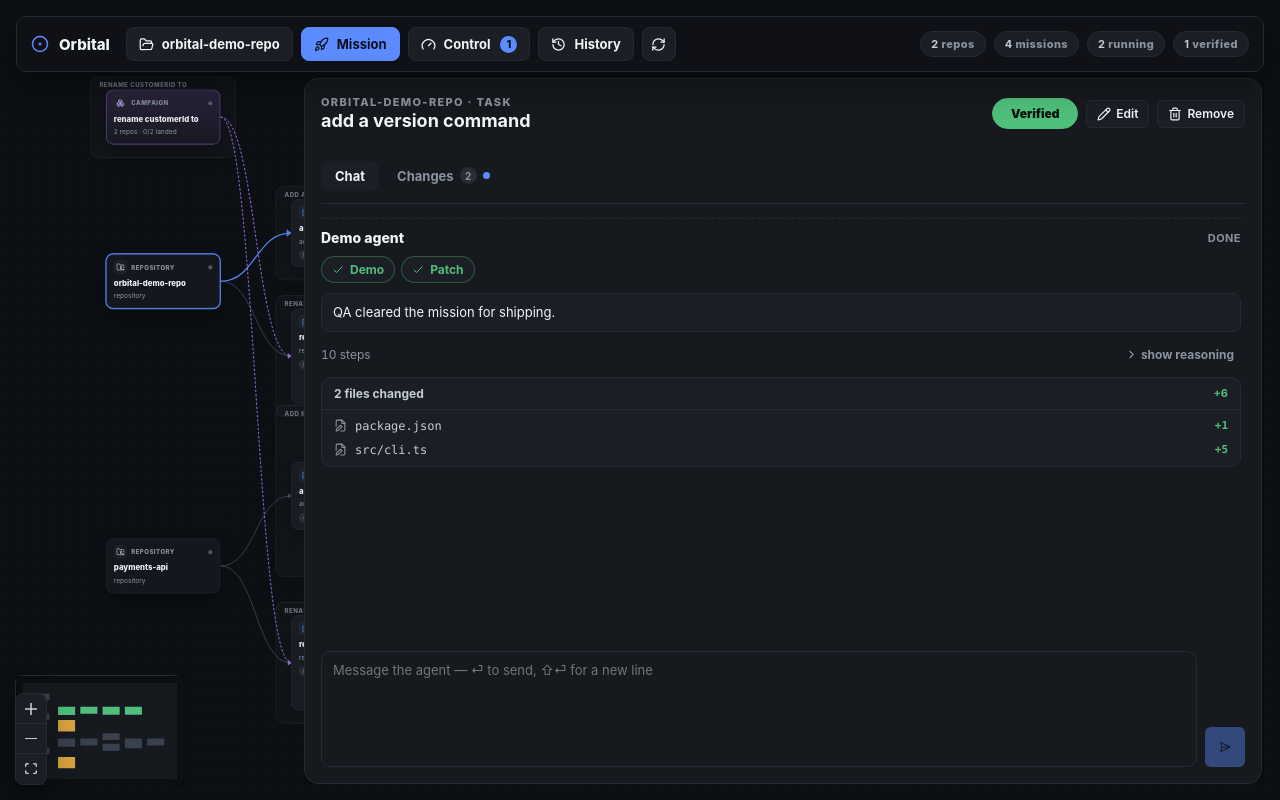
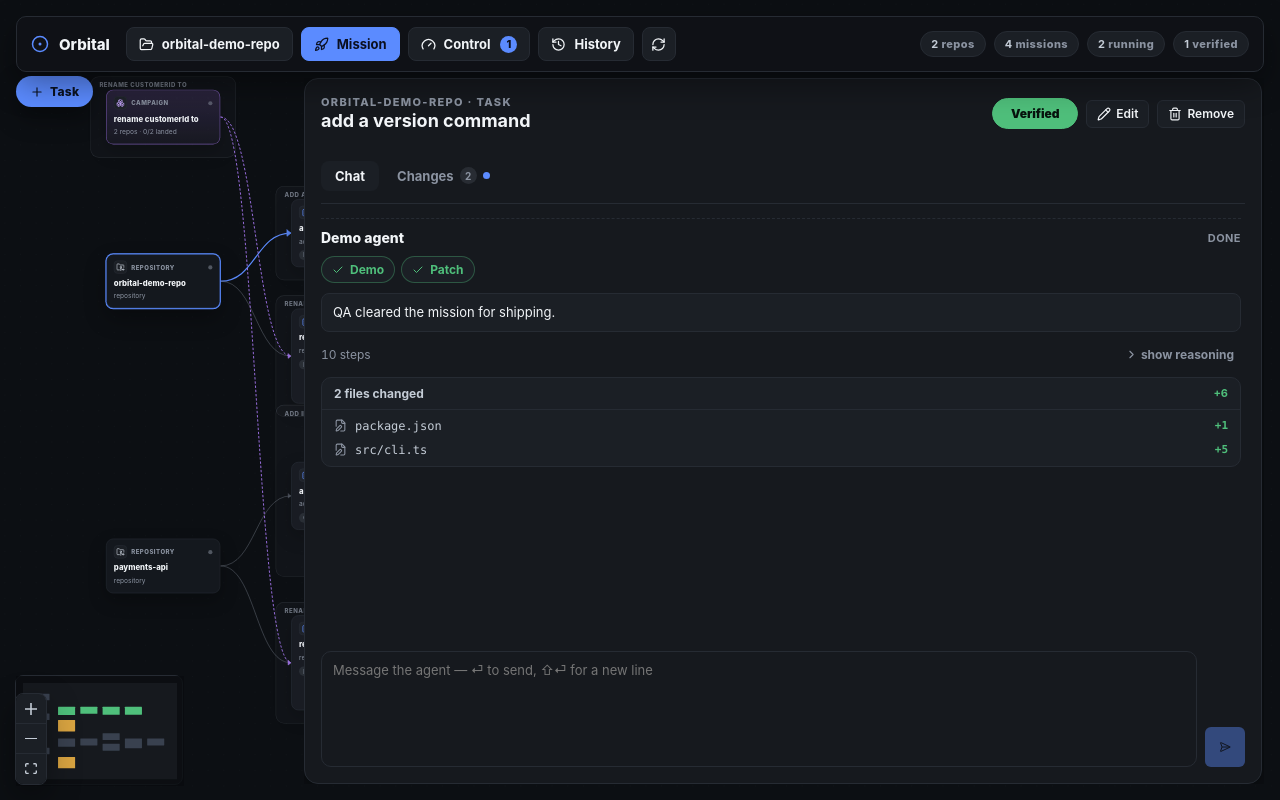
Before and after one commit to whosgotch/orbital, a React (Vite) app in the folder app/: page / in a window 1280 px wide. Built offline with nearby package versions, Linux system fonts and the light colour scheme.

Commit message:
feat(app): create tasks directly on the canvas via a draft node

```diff
--- a/app/src/App.tsx
+++ b/app/src/App.tsx
@@ -68,6 +68,10 @@ const emptyMissionLoopState: MissionLoopState = {
 const initialWorkspaceView = workspaceViewFromMissionLoop(emptyMissionLoopState);
 type WorkerMode = "mock" | "local-command" | "claude-manager";
 
+// The single canvas draft-task card. It exists only in the rendered graph until
+// Queue/Run turns it into a real mission, so one well-known id is enough.
+const DRAFT_TASK_NODE_ID = "task_draft";
+
 // Map a mission's actual worker name to the selectable mode, so the per-mission
 // dropdown reflects whoever last ran it (any claude-* agent reads as Claude).
 function workerModeFromName(workerName: string | undefined): WorkerMode {
@@ -185,6 +189,8 @@ export function App() {
   const [focusedDiffFile, setFocusedDiffFile] = useState<string | undefined>(undefined);
   // Worker chosen at launch time (intake), applied to every mission queued.
   const [intakeWorkerMode, setIntakeWorkerMode] = useState<WorkerMode>("claude-manager");
+  // Whether a draft task card is open on the canvas ("+ Task" was clicked).
+  const [draftingTask, setDraftingTask] = useState(false);
   // Inline prompt editor for refining a mission's instruction before launch.
   const [editingPrompt, setEditingPrompt] = useState(false);
   const [promptDraft, setPromptDraft] = useState("");
@@ -231,6 +237,9 @@ export function App() {
   // Selecting a node opens the task window on that step's surface: task and
   // agent land in the chat, changes and verify land in the diff.
   const handleSelectNode = (nodeId: string) => {
+    // The draft card is an input surface, not a mission — clicking it while
+    // typing must not steal the selection onto some other node.
+    if (nodeId === DRAFT_TASK_NODE_ID) return;
     setSelectedNodeId(nodeId);
     const node = workspaceGraphNodes.find((item) => item.id === nodeId);
     if (!node) return;
@@ -387,6 +396,66 @@ export function App() {
 
   const graphEdges = workspaceGraphEdges;
 
+  // The repository that will own a task drafted on the canvas: the selected
+  // one, else the active workspace, else whatever is connected.
+  const draftRepository =
+    selectedRepository ??
+    missionLoopState.repositories.find((repo) => repo.path === activeRepoPath) ??
+    missionLoopState.repositories[0];
+
+  // While "+ Task" is open, the canvas shows one extra draft card wired to its
+  // repo, in its own lane — authored in place, committed via Queue/Run.
+  const canvasNodes = useMemo(() => {
+    if (!draftingTask) return graphNodes;
+    return [
+      ...graphNodes,
+      {
+        id: DRAFT_TASK_NODE_ID,
+        kind: "task" as const,
+        label: "New task",
+        detail: "task",
+        mission_id: DRAFT_TASK_NODE_ID,
+        repository_id: draftRepository?.id,
+        meta: { draft: true, worker: workerModeLabel(intakeWorkerMode) },
+      },
+    ];
+  }, [graphNodes, draftingTask, draftRepository?.id, intakeWorkerMode]);
+
+  const canvasEdges = useMemo(() => {
+    if (!draftingTask || !draftRepository) return graphEdges;
+    return [
+      ...graphEdges,
+      { id: "edge_task_draft", from: draftRepository.id, to: DRAFT_TASK_NODE_ID, kind: "owns" as const },
+    ];
+  }, [graphEdges, draftingTask, draftRepository]);
+
+  // Turn the canvas draft into a real mission: queue it in the owning repo and
+  // optionally launch it right away. The fresh state hasn't landed in React
+  // state yet, so the repo path and worker are passed to dispatch explicitly.
+  const createTaskOnCanvas = async (text: string, run: boolean) => {
+    setDraftingTask(false);
+    if (!draftRepository) return;
+    setMissionLoopError("");
+
+    if (!isTauriRuntime()) {
+      const missionId = addLocalMission(text, 0, draftRepository.id);
+      if (run) void dispatchMission(missionId, { repoPath: draftRepository.path, workerMode: intakeWorkerMode });
+      return;
+    }
+
+    try {
+      const nextMissionLoopState = await queueMissionLoopState(draftRepository.path, text);
+      const missionId = nextMissionLoopState?.missions.at(-1)?.id;
+      if (nextMissionLoopState) applyRepoState(nextMissionLoopState, missionId);
+      if (missionId) {
+        setWorkerModeByMission((current) => ({ ...current, [missionId]: intakeWorkerMode }));
+        if (run) void dispatchMission(missionId, { repoPath: draftRepository.path, workerMode: intakeWorkerMode });
+      }
+    } catch (error) {
+      setMissionLoopError(errorMessage(error, "Failed to create task."));
+    }
+  };
+
   const runningMissionIds = useMemo(
     () => new Set(workspaceMissions.filter((m) => runtimeByMission[m.id]?.status === "running").map((m) => m.id)),
     [workspaceMissions, runtimeByMission],
@@ -425,12 +494,13 @@ export function App() {
   };
 
   // dispatchMission starts one mission by id, independent of the current
-  // selection, so several can be fired concurrently.
-  const dispatchMission = async (missionId: string) => {
+  // selection, so several can be fired concurrently. Overrides cover missions
+  // created a moment ago whose state isn't in this closure yet.
+  const dispatchMission = async (missionId: string, overrides?: { repoPath?: string; workerMode?: WorkerMode }) => {
     setMissionLoopError("");
-    const repoPath = repoPathForMission(missionId);
+    const repoPath = overrides?.repoPath ?? repoPathForMission(missionId);
     const mission = workspaceMissions.find((item) => item.id === missionId);
-    const workerMode = workerModeByMission[missionId] ?? workerModeFromName(mission?.worker);
+    const workerMode = overrides?.workerMode ?? workerModeByMission[missionId] ?? workerModeFromName(mission?.worker);
     const localCommand = localCommandByMission[missionId] ?? defaultLocalCommand();
 
     // Optimistically mark it running so the canvas pulses immediately.
@@ -1016,17 +1086,21 @@ export function App() {
   return (
     <main className="canvas-shell">
       <GraphMap
-        nodes={graphNodes}
-        edges={graphEdges}
+        nodes={canvasNodes}
+        edges={canvasEdges}
         selectedNodeId={selectedGraphNode?.id ?? ""}
         selectedMissionId={selectedMission?.id ?? ""}
         runningMissionIds={runningMissionIds}
         onSelectNode={handleSelectNode}
+        onAddTask={() => setDraftingTask(true)}
+        canAddTask={Boolean(draftRepository)}
         actions={{
           onRunTask: (missionId) => void dispatchMission(missionId),
           onApprove: (missionId) => void approveMission(missionId),
           onReject: (missionId) => void rejectMission(missionId),
           onVerify: (missionId) => void runVerificationFor(missionId),
+          onCreateTask: (text, run) => void createTaskOnCanvas(text, run),
+          onCancelDraft: () => setDraftingTask(false),
         }}
       />
 
--- a/app/src/components/GraphMap.tsx
+++ b/app/src/components/GraphMap.tsx
@@ -1,4 +1,4 @@
-import { useCallback, useEffect, useMemo, useRef } from "react";
+import { useCallback, useEffect, useMemo, useRef, useState } from "react";
 import {
   Background,
   BackgroundVariant,
@@ -6,6 +6,7 @@ import {
   Handle,
   MarkerType,
   MiniMap,
+  Panel,
   Position,
   ReactFlow,
   SelectionMode,
@@ -27,6 +28,7 @@ import {
   GitPullRequest,
   Loader,
   Play,
+  Plus,
   ShieldCheck,
   X,
 } from "lucide-react";
@@ -42,6 +44,10 @@ export type NodeActions = {
   onApprove: (missionId: string) => void;
   onReject: (missionId: string) => void;
   onVerify: (missionId: string) => void;
+  // Draft task card: turn the typed prompt into a real mission (optionally
+  // launching it immediately), or discard the draft.
+  onCreateTask: (text: string, run: boolean) => void;
+  onCancelDraft: () => void;
 };
 
 type OrbitalNodeData = {
@@ -69,6 +75,10 @@ type GraphMapProps = {
   runningMissionIds: Set<string>;
   onSelectNode: (nodeId: string) => void;
   actions: NodeActions;
+  // "+ Task" affordance: opens a draft task card on the canvas. Disabled until
+  // a repository is connected to own the new task.
+  onAddTask: () => void;
+  canAddTask: boolean;
 };
 
 const EDGE_COLOR: Record<string, string> = {
@@ -93,7 +103,7 @@ function edgeDash(kind: string) {
 
 const nodeTypes = { orbital: OrbitalNode };
 
-export function GraphMap({ nodes, edges, selectedNodeId, selectedMissionId, runningMissionIds, onSelectNode, actions }: GraphMapProps) {
+export function GraphMap({ nodes, edges, selectedNodeId, selectedMissionId, runningMissionIds, onSelectNode, actions, onAddTask, canAddTask }: GraphMapProps) {
   const [rfNodes, setRfNodes, onNodesChange] = useNodesState<Node<OrbitalNodeData>>([]);
   const [rfEdges, setRfEdges, onEdgesChange] = useEdgesState<Edge>([]);
   // Only nodes the user explicitly dragged are pinned here. Everything else is
@@ -110,6 +120,8 @@ export function GraphMap({ nodes, edges, selectedNodeId, selectedMissionId, runn
       onApprove: (id) => actionsRef.current.onApprove(id),
       onReject: (id) => actionsRef.current.onReject(id),
       onVerify: (id) => actionsRef.current.onVerify(id),
+      onCreateTask: (text, run) => actionsRef.current.onCreateTask(text, run),
+      onCancelDraft: () => actionsRef.current.onCancelDraft(),
     }),
     [],
   );
@@ -221,6 +233,20 @@ export function GraphMap({ nodes, edges, selectedNodeId, selectedMissionId, runn
         selectNodesOnDrag
       >
         <LaneBands />
+        {/* Top-left: the right side of the window belongs to the task inspector,
+            which would cover (and swallow clicks meant for) anything placed there. */}
+        <Panel position="top-left" className="canvas-actions">
+          <button
+            type="button"
+            className="canvas-add-task"
+            onClick={onAddTask}
+            disabled={!canAddTask}
+            title={canAddTask ? "Add a task node" : "Connect a repository first"}
+          >
+            <Plus size={14} aria-hidden="true" />
+            Task
+          </button>
+        </Panel>
         <Background variant={BackgroundVariant.Dots} gap={26} size={1} color="rgba(139, 147, 161, 0.16)" />
         <MiniMap
           position="bottom-left"
@@ -300,6 +326,10 @@ function OrbitalNode({ data, selected }: NodeProps) {
   const node = data as OrbitalNodeData;
   const live = node.meta?.live ?? false;
 
+  if (node.kind === "task" && node.meta?.draft) {
+    return <DraftTaskNode node={node} selected={selected ?? false} />;
+  }
+
   return (
     <div className={`node-card ${node.kind} ${node.status ?? ""} ${selected ? "selected" : ""} ${live ? "live" : ""}`}>
       <Handle type="target" position={Position.Left} className="rf-handle" isConnectable={false} />
@@ -317,6 +347,94 @@ function OrbitalNode({ data, selected }: NodeProps) {
       <div className="node-card-title" title={node.meta?.prompt ?? node.label}>{node.label}</div>
       <NodeBody node={node} />
       <NodeFooter node={node} />
+      <Handle type="source" position={Position.Right} className="rf-handle" isConnectable={false} />
+    </div>
+  );
+}
+
+// DraftTaskNode is a task card in authoring mode: the prompt is typed straight
+// into the node, then Queue adds it to the backlog and Run launches it at once.
+// The draft's text stays local to the card so typing never re-renders the graph.
+function DraftTaskNode({ node, selected }: { node: OrbitalNodeData; selected: boolean }) {
+  const [text, setText] = useState("");
+  const inputRef = useRef<HTMLTextAreaElement>(null);
+
+  useEffect(() => {
+    inputRef.current?.focus();
+  }, []);
+
+  const submit = (run: boolean) => {
+    const trimmed = text.trim();
+    if (!trimmed) {
+      inputRef.current?.focus();
+      return;
+    }
+    node.actions.onCreateTask(trimmed, run);
+  };
+
+  return (
+    <div className={`node-card task draft ${selected ? "selected" : ""}`}>
+      <Handle type="target" position={Position.Left} className="rf-handle" isConnectable={false} />
+      <div className="node-card-head">
+        <span className="node-card-icon task">
+          <ClipboardList size={14} aria-hidden="true" />
+        </span>
+        <span className="node-card-kind">New task</span>
+        <button
+          type="button"
+          className="node-draft-close nodrag"
+          title="Discard draft"
+          onClick={(event) => {
+            event.stopPropagation();
+            node.actions.onCancelDraft();
+          }}
+        >
+          <X size={12} aria-hidden="true" />
+        </button>
+      </div>
+      <textarea
+        ref={inputRef}
+        className="node-draft-input nodrag nowheel"
+        placeholder="What should get done?"
+        value={text}
+        onChange={(event) => setText(event.target.value)}
+        onMouseDown={(event) => event.stopPropagation()}
+        onKeyDown={(event) => {
+          event.stopPropagation();
+          if (event.key === "Escape") node.actions.onCancelDraft();
+          if (event.key === "Enter" && (event.metaKey || event.ctrlKey)) {
+            event.preventDefault();
+            submit(true);
+          }
+        }}
+      />
+      <div className="node-card-body">
+        {node.meta?.worker ? <span className="node-tag">{node.meta.worker}</span> : null}
+      </div>
+      <div className="node-card-actions">
+        <button
+          type="button"
+          className="node-btn nodrag"
+          onClick={(event) => {
+            event.stopPropagation();
+            submit(false);
+          }}
+        >
+          Queue
+        </button>
+        <button
+          type="button"
+          className="node-btn primary nodrag"
+          title="Create and launch (⌘↵)"
+          onClick={(event) => {
+            event.stopPropagation();
+            submit(true);
+          }}
+        >
+          <Play size={12} aria-hidden="true" />
+          Run
+        </button>
+      </div>
       <Handle type="source" position={Position.Right} className="rf-handle" isConnectable={false} />
     </div>
   );
--- a/app/src/graph.ts
+++ b/app/src/graph.ts
@@ -24,6 +24,7 @@ export type GraphNodeKind = "repo" | "task" | "agent" | "changes" | "verify" | "
 
 // Per-kind payload that makes a node card operable and glanceable.
 export type GraphNodeMeta = {
+  draft?: boolean; // task: an unsaved canvas draft still being typed
   prompt?: string; // task: the full instruction
   worker?: string; // task/agent: assigned worker label
   launchable?: boolean; // task: Run is available
--- a/app/src/styles.css
+++ b/app/src/styles.css
@@ -1952,6 +1952,95 @@ dd {
 .node-btn.primary:hover {
   filter: brightness(1.08);
   color: #0b1220;
+}
+
+/* Draft task card: the node in authoring mode. Dashed border reads "not real
+   yet"; the textarea is the card's whole point, so it gets the space. */
+.node-card.task.draft {
+  border-style: dashed;
+  border-color: rgba(91, 139, 255, 0.55);
+}
+
+.node-card.task.draft:hover,
+.node-card.task.draft.selected {
+  border-style: dashed;
+}
+
+.node-draft-input {
+  width: 100%;
+  min-height: 58px;
+  padding: 7px 9px;
+  resize: none;
+  background: var(--panel-2);
+  border: 1px solid var(--line);
+  border-radius: 8px;
+  color: var(--text);
+  font-family: inherit;
+  font-size: 11.5px;
+  line-height: 1.45;
+}
+
+.node-draft-input:focus {
+  outline: none;
+  border-color: var(--accent);
+}
+
+.node-draft-input::placeholder {
+  color: var(--muted);
+}
+
+.node-draft-close {
+  display: inline-flex;
+  align-items: center;
+  justify-content: center;
+  margin-left: auto;
+  width: 20px;
+  height: 20px;
+  padding: 0;
+  background: transparent;
+  border: none;
+  border-radius: 5px;
+  color: var(--muted);
+  cursor: pointer;
+}
+
+.node-draft-close:hover {
+  background: var(--panel-2);
+  color: var(--text);
+}
+
+/* Canvas overlay actions. Pushed below the floating topbar. */
+.canvas-actions {
+  margin-top: 76px;
+  margin-left: 16px;
+}
+
+.canvas-add-task {
+  display: inline-flex;
+  align-items: center;
+  gap: 6px;
+  padding: 8px 14px;
+  background: var(--accent);
+  border: none;
+  border-radius: 999px;
+  color: #0b1220;
+  font-family: inherit;
+  font-size: 12px;
+  font-weight: 800;
+  letter-spacing: 0.02em;
+  cursor: pointer;
+  box-shadow: 0 10px 24px rgba(0, 0, 0, 0.35);
+}
+
+.canvas-add-task:hover {
+  filter: brightness(1.08);
+}
+
+.canvas-add-task:disabled {
+  background: var(--panel-2);
+  color: var(--muted);
+  cursor: not-allowed;
+  box-shadow: none;
 }
 
 .mission-glyph {
```
